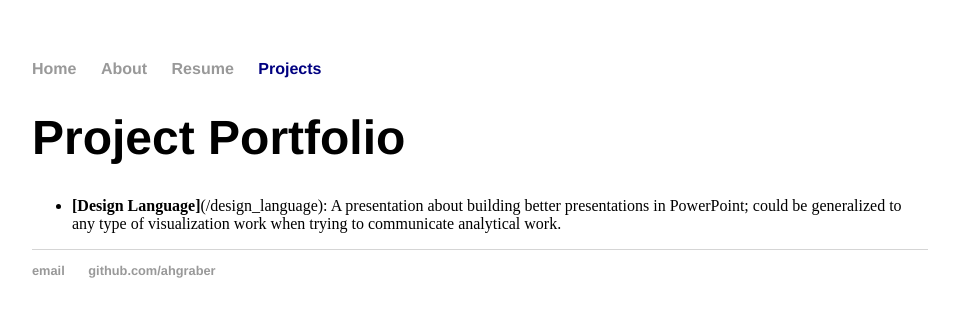
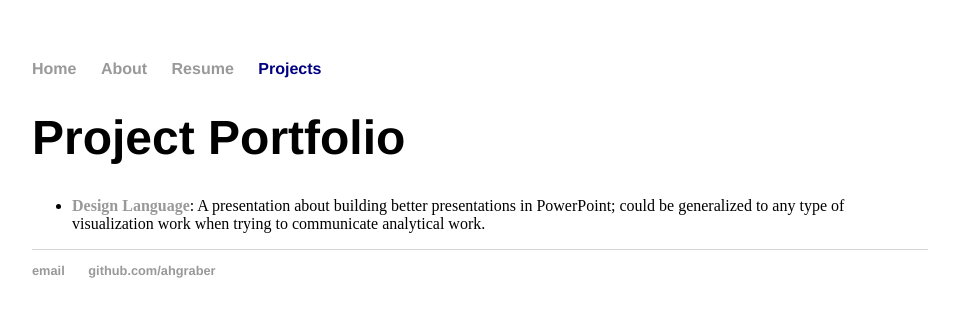
Before and after one commit to ahgraber/ahgraber.github.io, a Jekyll site: the page built from project_portfolio.md, in a window 1280 px wide. Shown: the top 317 px of the page, without its empty margins (160-1119 px from the left). Built offline with Jekyll 4.4.1, drawn with Linux system fonts in a browser that asks for light colours.

Commit message:
Update project_portfolio.md

```diff
--- a/project_portfolio.md
+++ b/project_portfolio.md
@@ -4,5 +4,5 @@ title: Project Portfolio
 ---
 
 # Project Portfolio
-* **[Design Language]**(/design_language):
+* [**Design Language**](/design_language):
 A presentation about building better presentations in PowerPoint; could be generalized to any type of visualization work when trying to communicate analytical work.
```
